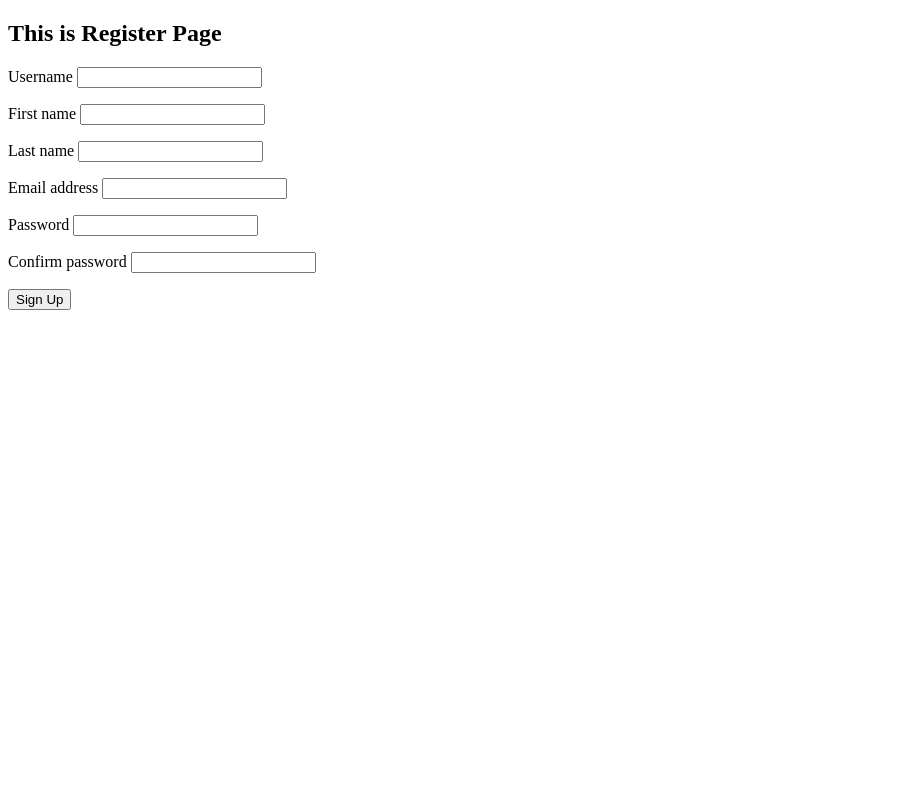
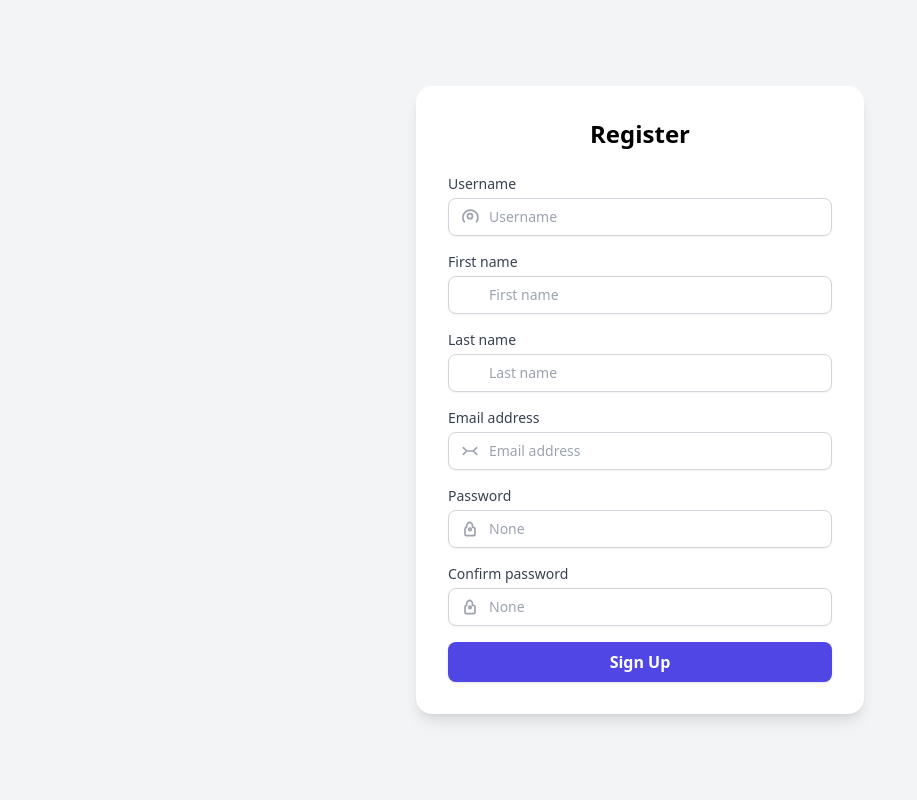
Before and after one commit to RayhanKabir29/event-management-mvt, a Django app: page /users/sign-up/ in a window 1280 px wide. Shown: the whole page, without its empty margins (0-917 px from the left). Run offline with Django 5.2, Linux system fonts and the light colour scheme; some libraries are stand-ins or nearby versions.

Commit message:
password and confirm password matching, and email check

```diff
--- a/users/forms.py
+++ b/users/forms.py
@@ -1,16 +1,48 @@
 from django import forms
+import re
 from django.contrib.auth.models import User
 from users.models import *
 
-class RegistrationForm(forms.ModelForm):
+class TailwindFormMixin:
+    """Mixin to add TailwindCSS classes to form fields automatically"""
+    def __init__(self, *args, **kwargs):
+        super().__init__(*args, **kwargs)
+        for visible in self.visible_fields():
+            visible.field.widget.attrs['class'] = (
+                'block w-full pl-10 pr-3 py-2 border border-gray-300 rounded-lg '
+                'shadow-sm focus:outline-none focus:ring-2 focus:ring-indigo-500 focus:border-indigo-500 sm:text-sm'
+            )
+            visible.field.widget.attrs['placeholder'] = visible.field.label
+
+
+class RegistrationForm(TailwindFormMixin, forms.ModelForm):
     password = forms.CharField(widget=forms.PasswordInput)
     confirm_password = forms.CharField(widget=forms.PasswordInput)
+
     class Meta:
         model = User
-        fields = ['username', 'first_name','last_name','email','password','confirm_password']
+        fields = ['username', 'first_name', 'last_name', 'email', 'password', 'confirm_password']
 
+
+    def clean_email(self):
+            email = self.cleaned_data.get('email')
+            if User.objects.filter(email=email).exists():
+                raise forms.ValidationError("This email is already registered. Please use another one.")
+            return email
     def clean_password(self):
-            password = self.cleaned_data.get('password')
+        password = self.cleaned_data.get('password')
+        pattern = r'^(?=.*[a-z])(?=.*[A-Z])(?=.*\d)(?=.*[@$!%*?&])[A-Za-z\d@$!%*?&]{8,}$'
+        if not re.match(pattern, password):
+            raise forms.ValidationError(
+                "Password must be at least 8 characters long, include one uppercase letter, "
+                "one lowercase letter, one number, and one special character (@, $, !, %, *, ?, &)."
+            )
+        return password
 
-            if len(password)<8:
-                raise forms.ValidationError("Password Must  Be 8 Charachter Long")
+    def clean(self):
+        cleaned_data = super().clean()
+        password = cleaned_data.get("password")
+        confirm_password = cleaned_data.get("confirm_password")
+        if password and confirm_password and password != confirm_password:
+            self.add_error("confirm_password", "Passwords do not match.")
+        return cleaned_data
--- a/users/templates/registration/register.html
+++ b/users/templates/registration/register.html
@@ -1,29 +1,65 @@
+<!-- templates/users/register.html -->
 <!DOCTYPE html>
 <html lang="en">
   <head>
     <meta charset="UTF-8" />
     <meta name="viewport" content="width=device-width, initial-scale=1.0" />
     <title>Register</title>
+    <script src="https://cdn.tailwindcss.com"></script>
   </head>
-  <body>
-    <h2>This is Register Page</h2>
-    <div>
-      <form action="" method="POST">
+  <body class="bg-gray-100 flex items-center justify-center min-h-screen">
+    <div class="w-full max-w-md bg-white shadow-lg rounded-2xl p-8">
+      <h2 class="text-2xl font-bold text-center mb-6">Register</h2>
+      <form method="POST" class="space-y-4">
         {% csrf_token %}
         {% for field in form %}
-          <p>
-            <label for="{{ field.id_for_label }}">{{ field.label }}</label>
-            {{ field }}
+          <div>
+            <label for="{{ field.id_for_label }}" class="block text-sm font-medium text-gray-700 mb-1">
+              {{ field.label }}
+            </label>
+            <div class="relative">
+              {% if field.name == "username" %}
+                <span class="absolute inset-y-0 left-0 pl-3 flex items-center text-gray-400">
+                  <!-- User Icon -->
+                  <svg xmlns="http://www.w3.org/2000/svg" class="h-5 w-5" fill="none" viewBox="0 0 24 24" stroke="currentColor">
+                    <path stroke-linecap="round" stroke-linejoin="round" stroke-width="2"
+                      d="M5.121 17.804A9 9 0 1119.88 17.8M15 11a3 3 0 11-6 0 3 3 0 016 0z"/>
+                  </svg>
+                </span>
+              {% elif field.name == "email" %}
+                <span class="absolute inset-y-0 left-0 pl-3 flex items-center text-gray-400">
+                  <!-- Mail Icon -->
+                  <svg xmlns="http://www.w3.org/2000/svg" class="h-5 w-5" fill="none" viewBox="0 0 24 24" stroke="currentColor">
+                    <path stroke-linecap="round" stroke-linejoin="round" stroke-width="2"
+                      d="M16 12H8m0 0l-4-4m4 4l-4 4m12-4h-4m4 0l4-4m-4 4l4 4"/>
+                  </svg>
+                </span>
+              {% elif field.name == "password" or field.name == "confirm_password" %}
+                <span class="absolute inset-y-0 left-0 pl-3 flex items-center text-gray-400">
+                  <!-- Lock Icon -->
+                  <svg xmlns="http://www.w3.org/2000/svg" class="h-5 w-5" fill="none" viewBox="0 0 24 24" stroke="currentColor">
+                    <path stroke-linecap="round" stroke-linejoin="round" stroke-width="2"
+                      d="M12 11c.828 0 1.5.672 1.5 1.5S12.828 14 12 14s-1.5-.672-1.5-1.5S11.172 11 12 11zm0-7a4 4 0 00-4 4v2H8a2 2 0 00-2 2v6a2 2 0 002 2h8a2 2 0 002-2v-6a2 2 0 00-2-2h-1V8a4 4 0 00-4-4z"/>
+                  </svg>
+                </span>
+              {% endif %}
+              {{ field }}
+            </div>
             {% if field.errors %}
-              <ul style="color: red;">
+              <p class="text-red-500 text-sm mt-1">
                 {% for error in field.errors %}
-                  <li>{{ error }}</li>
+                  {{ error }}
                 {% endfor %}
-              </ul>
+              </p>
             {% endif %}
-          </p>
+          </div>
         {% endfor %}
-        <button type="submit">Sign Up</button>
+        <button
+          type="submit"
+          class="w-full bg-indigo-600 text-white font-semibold py-2 px-4 rounded-lg shadow hover:bg-indigo-700 transition"
+        >
+          Sign Up
+        </button>
       </form>
     </div>
   </body>
```
Also changed, not shown: static/css/output.css (+107 -55 lines).
